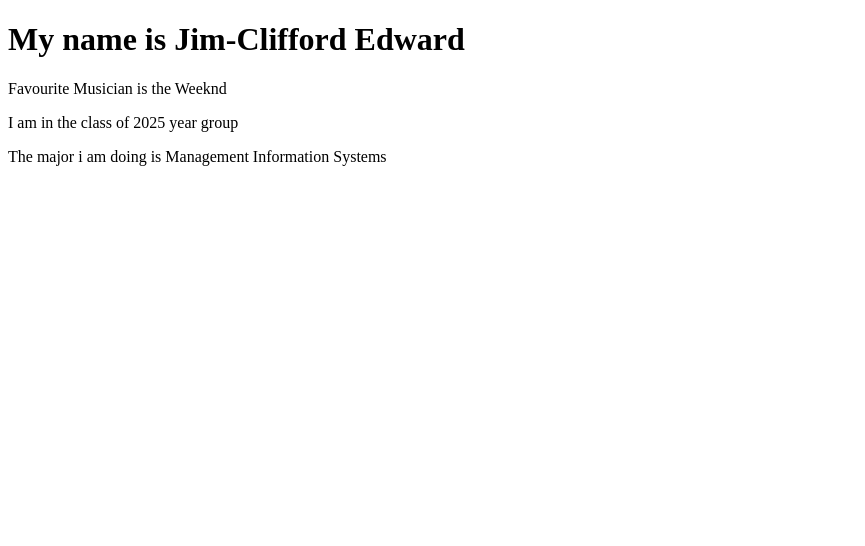
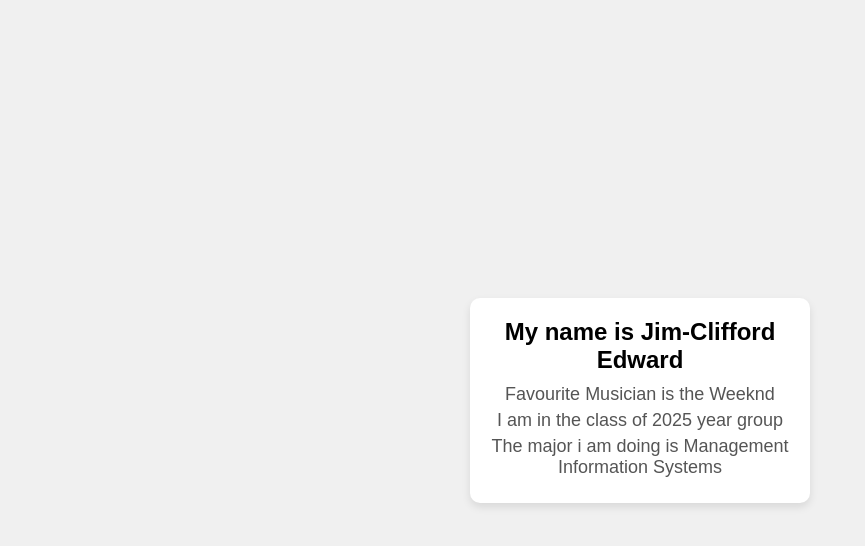
Before and after one commit to hilaryoseiokrah/Group10, a plain HTML site: page pages/jim.html in a window 1280 px wide. Shown: the whole page, without its empty margins (0-865 px from the left). Drawn offline with Linux system fonts and the light colour scheme.

Commit message:
Adding CSS styling for jim.html

```diff
--- a/pages/jim.html
+++ b/pages/jim.html
@@ -4,7 +4,35 @@
     <meta charset="UTF-8">
     <meta name="viewport" content="width=device-width, initial-scale=1.0">
     <title>Personal Info Card</title>
-
+    <style>
+        body {
+            display: flex;
+            justify-content: center;
+            align-items: center;
+            height: 100vh;
+            margin: 0;
+            font-family: Arial, sans-serif;
+            background-color: #f0f0f0;
+        }
+        .card {
+            background-color: #fff;
+            padding: 20px;
+            border-radius: 10px;
+            box-shadow: 0 4px 8px rgba(0, 0, 0, 0.1);
+            text-align: center;
+            max-width: 300px;
+            width: 100%;
+        }
+        .card h1 {
+            margin: 0 0 10px;
+            font-size: 24px;
+        }
+        .card p {
+            margin: 5px 0;
+            font-size: 18px;
+            color: #555;
+        }
+    </style>
 </head>
 <body>
     <div class="card">
```
